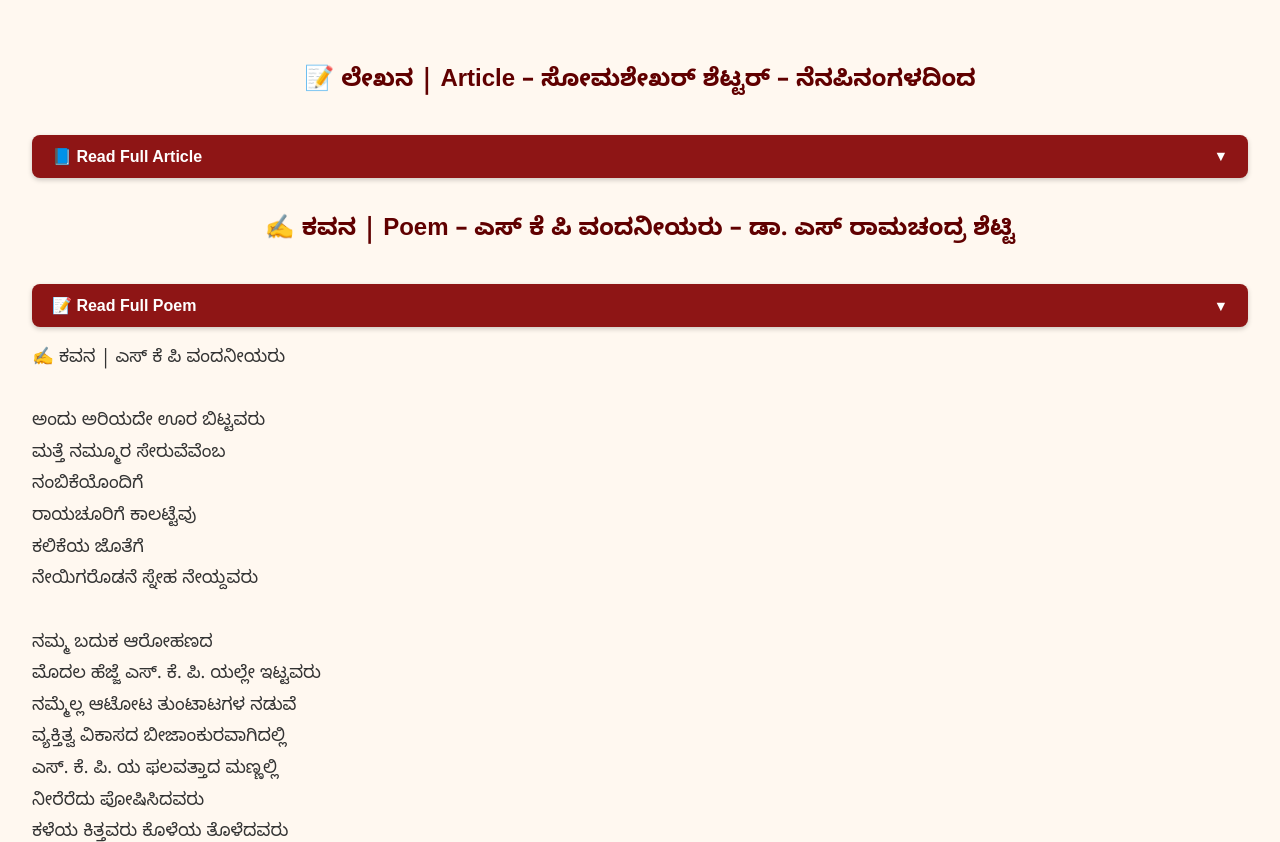
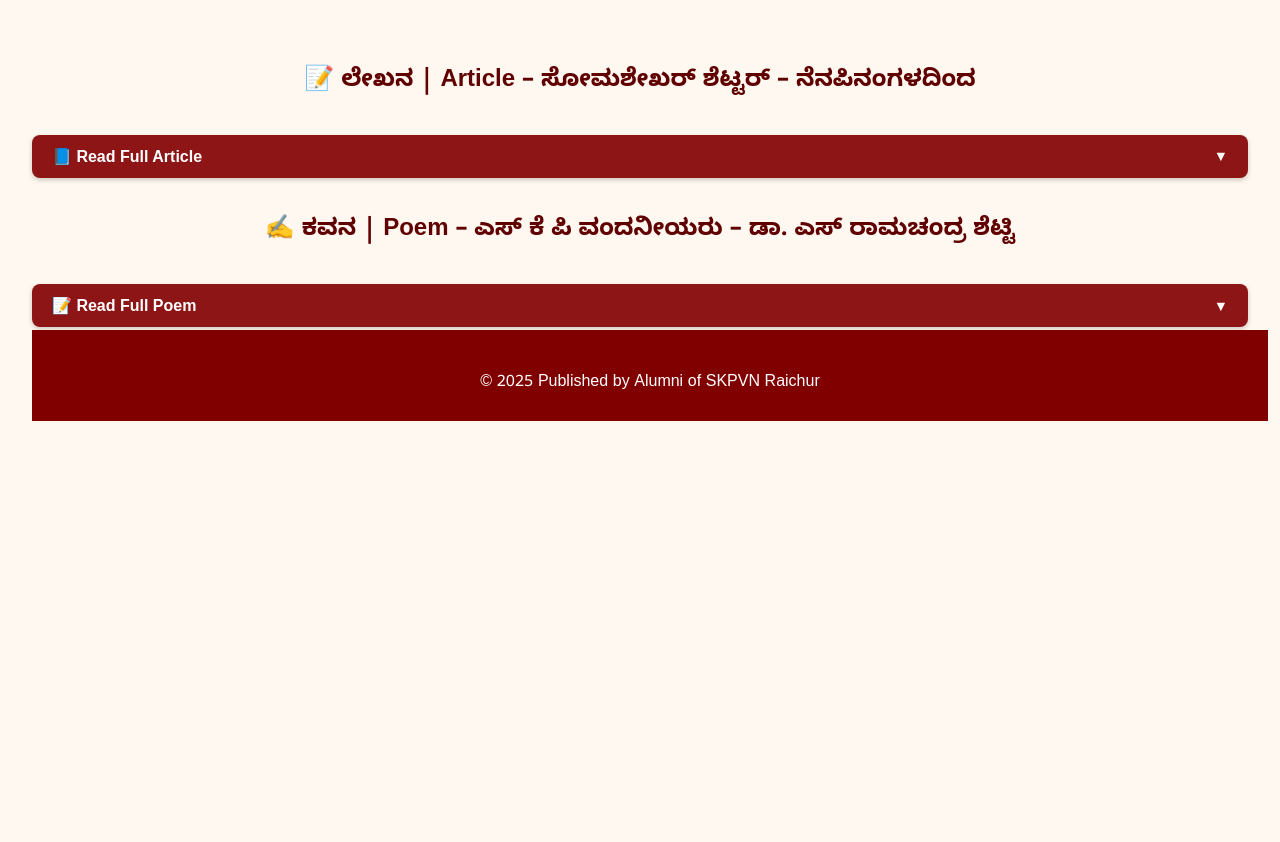
Before and after one commit to Tarun1203/SKPNEW, a plain HTML site: page articles.html in a window 1280 px wide. Shown: the top 842 px of the page. After the commit the page ends 800 px from the top, so only its background shows below. Drawn offline with Linux system fonts and the light colour scheme.

Commit message:
Update articles.html

```diff
--- a/articles.html
+++ b/articles.html
@@ -71,10 +71,10 @@
   </style>
 </head>
 <body>
-
 <h2>📝 ಲೇಖನ | Article – ಸೋಮಶೇಖರ್ ಶೆಟ್ಟರ್ – ನೆನಪಿನಂಗಳದಿಂದ</h2>
 <button class="collapsible">📘 Read Full Article</button>
 <div class="content">
+  <pre>
 ನೆನಪಿನಂಗಳದಿಂದ
 ಶ್ರೀ ಕನ್ನಿಕಾಪರಮೇಶ್ವರೀ ವಿದ್ಯಾರ್ಥಿ ನಿಲಯ ರಾಯಚೂರು ಇದರ ಹಳೇ ವಿದ್ಯಾರ್ಥಿಗಳ ಮಿಲನ ಸುಮಾರು ೬೫ ವರ್ಷಗಳ ನಂತರ ಆಯೋಜಿಸಿರುವುದು ಆನಂದದಾಯಕ. ಯವ್ವನದ ಬಿಸಿರಕ್ತದ ಯುವಕೃಾಗಿದ್ದಾಗ ನೋಡಿದ್ದ ಅನೇಕ ಸಹವಾಸಿಗಳು ಇಂದು ತಲೆ ನೆರತ ಮೇಲೆ ಅಥವಾ ತಲೆ ಬೋಳಾದ ಮೇಲೆ ನೋಡುತ್ತಿರುವುದು ಒಂದು ಬಗೆಯಲ್ಲಿ ಕವಿ ವಾಣಿಯಂತೆ:
 “ನನ್ನ ಮನದಂಗಣದಿ ನಿಮ್ಮ ನೆನಹಯಗಳ ಹಾಸಿ
@@ -123,12 +123,14 @@
 ರಾಜೀವ್‌ ಗಾಂಧಿ ಆರೋಗ್ಯ ವಿಜ್ಞಾನಗಳ ವಿಶ್ವವಿದ್ಯಾಲಯ, ಕರ್ನಾಟಕ, ಬೆಂಗಳೂರು
 ದೂರವಾಣಿ:೯೪೪೮೬೩೩೫೦೮
 
+  </pre>
+</div>
 
-</div>
 
 <h2>✍️ ಕವನ | Poem – ಎಸ್‌ ಕೆ ಪಿ ವಂದನೀಯರು – ಡಾ. ಎಸ್‌ ರಾಮಚಂದ್ರ ಶೆಟ್ಟಿ</h2>
 <button class="collapsible">📝 Read Full Poem</button>
-<pre style="font-family: 'Noto Sans Kannada', sans-serif; font-size: 1.1rem; line-height: 1.8;">
+<div class="content">
+  <pre>
 ✍️ ಕವನ | ಎಸ್‌ ಕೆ ಪಿ ವಂದನೀಯರು
 
 ಅಂದು ಅರಿಯದೇ ಊರ ಬಿಟ್ಟವರು
@@ -164,7 +166,7 @@
 ರಾಜೀವ್‌ ಗಾಂಧಿ ಆರೋಗ್ಯ ವಿಜ್ಞಾನಗಳ ವಿಶ್ವವಿದ್ಯಾಲಯ, ಕರ್ನಾಟಕ, ಬೆಂಗಳೂರು
 </pre>
 
-
+</div>
 <script>
   document.addEventListener("DOMContentLoaded", () => {
     const buttons = document.querySelectorAll(".collapsible");
```
